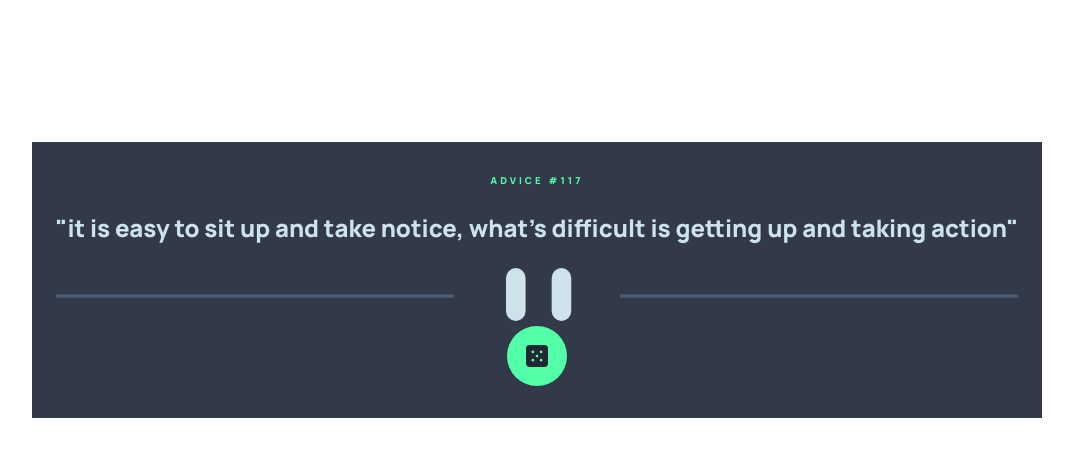
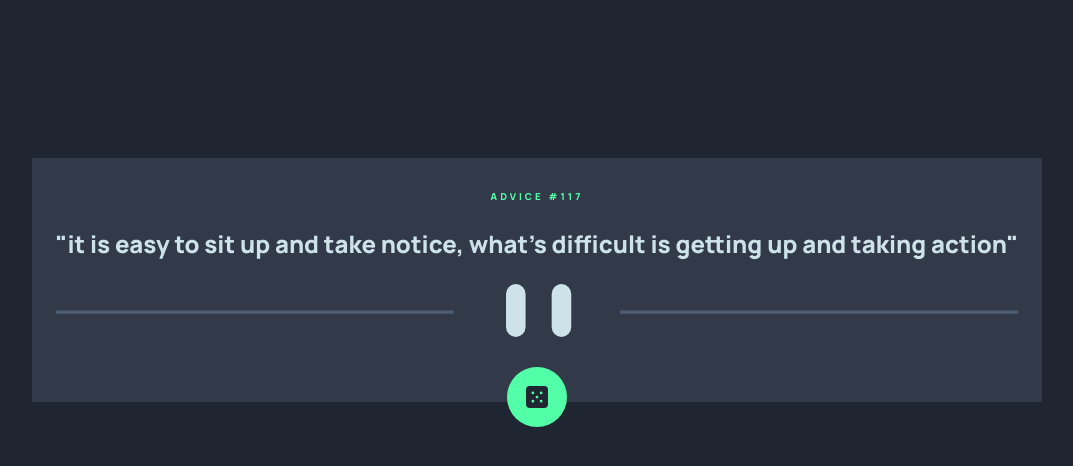
Before and after one commit to Manish-d-art/advice-generator-app, a plain HTML site: page index.html in a window 1280 px wide. Shown: the whole page, without its empty margins (103-1176 px from the left). Drawn offline with Linux system fonts and the light colour scheme.

Commit message:
update sass

```diff
--- a/sass/main.scss
+++ b/sass/main.scss
@@ -22,11 +22,12 @@ body{
   align-items: center;
   justify-content: center;
   height: 70vh;
+  background-color: $DarkBlue;
 
   .main{
     background-color: $DarkGrayishBlue;
     margin:0 1rem ;
-    padding: 2rem 1.5rem;
+    padding: 2rem 1.5rem 0rem 1.5rem;
     text-align: center;
 
     .main__heading{
@@ -57,7 +58,8 @@ body{
       justify-content: center;
       align-items: center;
       margin: 0 auto;
-
+      position: relative;
+      top: 25px;
 
       .dice{
        width: 22px;
```
Also changed, not shown: sass/main.css, 1 other file.
